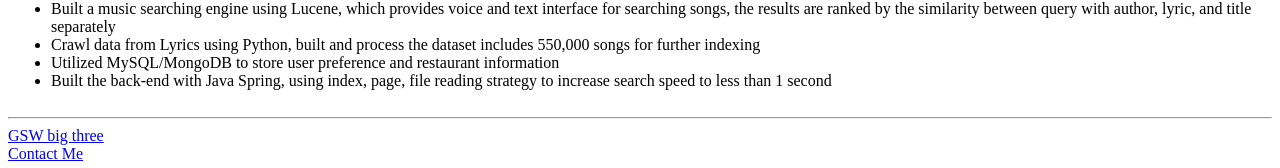
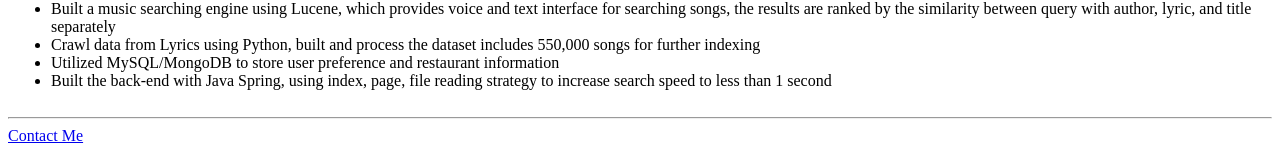
Before and after one commit to theAceChen/resume, a plain HTML site: page index.html in a window 1280 px wide. Shown: the part 1341-1509 px from the top of the page. Drawn offline with Linux system fonts and the light colour scheme.

Commit message:
Update index.html

```diff
--- a/index.html
+++ b/index.html
@@ -164,8 +164,6 @@
   </table>
   <hr>
 
-  <a href="hobbies.html">GSW big three</a>
-  <br>
   <a href="contact.html">Contact Me</a>
 </body>
 
```
